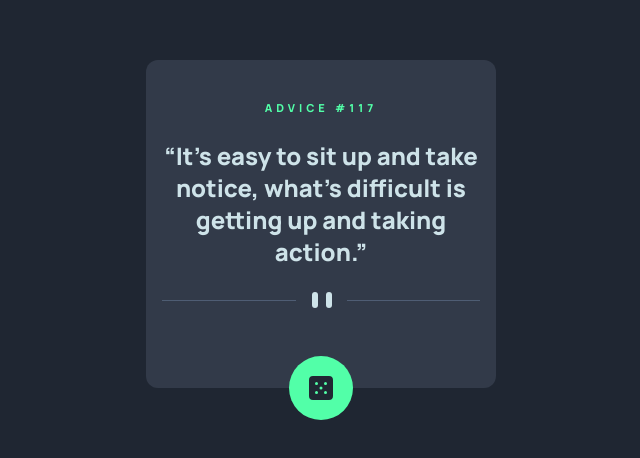
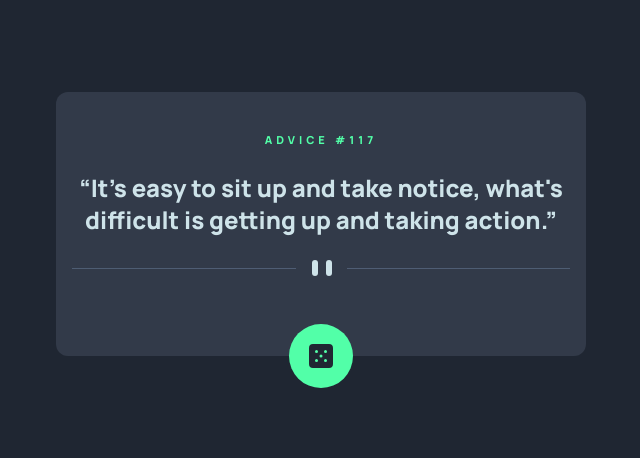
Before and after one commit to TheSunLand7/advice-generator-app, a website built with Vite: page index.html in a window 1280 px wide. Shown: the part 176-634 px from the top of the page, without its empty margins (319-959 px from the left). Built offline with nearby package versions, Linux system fonts and the light colour scheme.

Commit message:
Desktop design [Done]
Signed-off-by: joshub <jos.ct101@gmail.com>

```diff
--- a/index.html
+++ b/index.html
@@ -16,10 +16,10 @@
   <body>
     <main class="w-full h-screen font-manrope">
       <div class="w-full h-full bg-dark-blue flex justify-center items-center px-4">
-        <section class=" bg-dark-grayish-blue relative min-h-max px-4 rounded-xl space-y-6 pt-10 pb-20 w-[350px]">
-          <div class="flex flex-col space-y-6">
-            <span id="advice-number" class="text-center text-neon-green text-[11px] tracking-[4px]">ADVICE #117</span>
-            <h1 id="advice-text" class="text-center text-light-cyan text-2xl">
+        <section class=" bg-dark-grayish-blue relative min-h-max px-4 rounded-xl space-y-6 pt-10 pb-20 w-full max-w-[530px] desktop:px-8 desktop:pt-14 desktop:space-y-10">
+          <div class="flex flex-col space-y-6 desktop:space-y-8">
+            <span id="advice-number" class="text-center text-neon-green text-[11px] tracking-[4px] desktop:text-sm font-light">ADVICE #117</span>
+            <h1 id="advice-text" class="text-center text-light-cyan text-2xl desktop:text-[28px] desktop:leading-10">
               <q>It's easy to sit up and take notice, what's difficult is getting up and taking action.</q>
             </h1>
           </div>
@@ -28,7 +28,7 @@
             <svg width="295" height="16" xmlns="http://www.w3.org/2000/svg"><g fill="none" fill-rule="evenodd"><path fill="#4F5D74" d="M0 8h122v1H0zM173 8h122v1H173z"/><g transform="translate(138)" fill="#CEE3E9"><rect width="6" height="16" rx="3"/><rect x="14" width="6" height="16" rx="3"/></g></g></svg>
             <div class="flex-1 h-px bg-grayish-blue"></div>
           </div>
-         <div class="w-16 h-16 bg-neon-green rounded-full grid place-items-center absolute right-0 left-0 m-auto -bottom-8">
+         <div class="w-16 h-16 bg-neon-green rounded-full grid place-items-center absolute right-0 left-0 m-auto -bottom-8 desktop:hover:cursor-pointer">
           <svg width="24" height="24" xmlns="http://www.w3.org/2000/svg"><path d="M20 0H4a4.005 4.005 0 0 0-4 4v16a4.005 4.005 0 0 0 4 4h16a4.005 4.005 0 0 0 4-4V4a4.005 4.005 0 0 0-4-4ZM7.5 18a1.5 1.5 0 1 1 0-3 1.5 1.5 0 0 1 0 3Zm0-9a1.5 1.5 0 1 1 0-3 1.5 1.5 0 0 1 0 3Zm4.5 4.5a1.5 1.5 0 1 1 0-3 1.5 1.5 0 0 1 0 3Zm4.5 4.5a1.5 1.5 0 1 1 0-3 1.5 1.5 0 0 1 0 3Zm0-9a1.5 1.5 0 1 1 0-3 1.5 1.5 0 0 1 0 3Z" fill="#202733"/></svg>
          </div>
         </section>
--- a/src/style.css
+++ b/src/style.css
@@ -5,3 +5,11 @@
 	--dark-grayish-blue: hsl(217, 19%, 24%);
 	--dark-blue: hsl(218, 23%, 16%);
 }
+.m-auto {
+	transition: box-shadow ease-in 100ms;
+}
+.m-auto:hover {
+	box-shadow: 0px 0px 30px 5px rgba(82, 255, 168, 0.8);
+	-webkit-box-shadow: 0px 0px 30px 5px rgba(82, 255, 168, 0.8);
+	-moz-box-shadow: 0px 0px 30px 5px rgba(82, 255, 168, 0.8);
+}
```
Also changed, not shown: src/tailwind.css.
